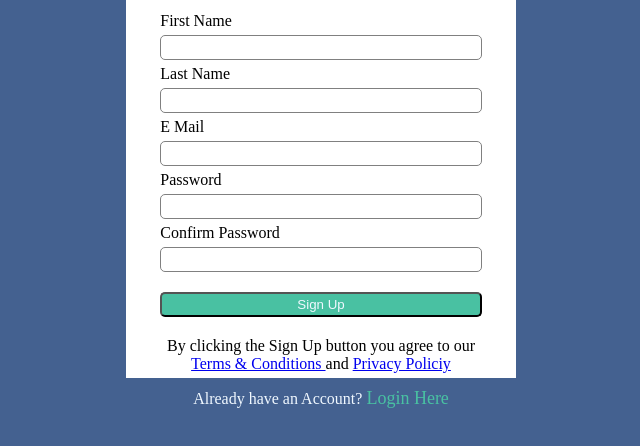
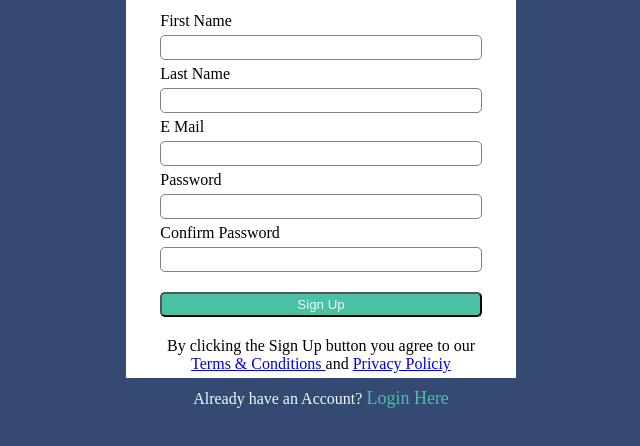
Before and after one commit to furkanaygur/Html-Css-JavaScript, a plain HTML site: page index.html in a window 1280 px wide. Shown: the part 190-636 px from the top of the page, without its empty margins (319-959 px from the left). Drawn offline with Linux system fonts and the light colour scheme.

Commit message:
Classic Sign Up Page

```diff
--- a/style.css
+++ b/style.css
@@ -4,7 +4,7 @@
 body{
   margin: 0;
   padding: 0;
-  background-color: #446190;
+  background-color: #344a72;
 }
 
 .container{
@@ -57,7 +57,7 @@ body{
 #last-text{
   padding: 10px;
   color: aliceblue;
-  background-color: #446190;
+  background-color: #344a72;
 }
 
 #last-text a{
```
